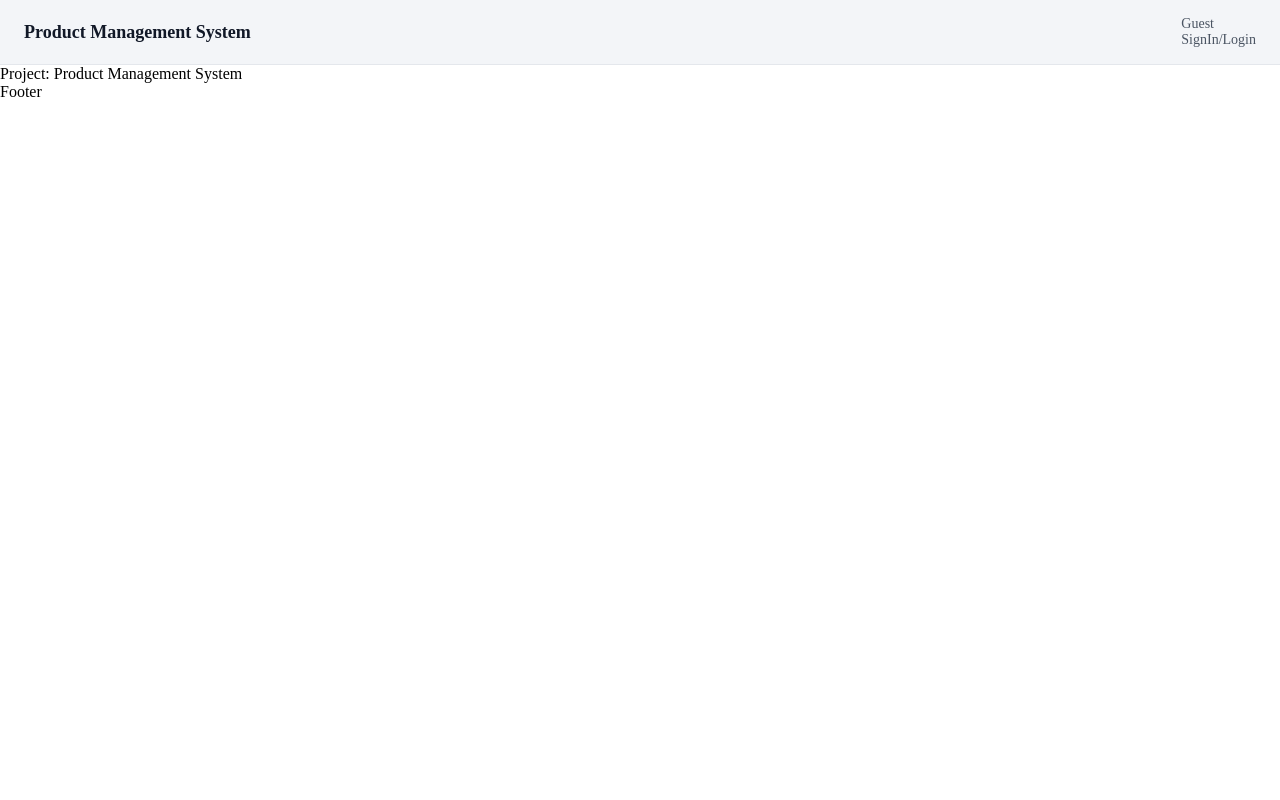
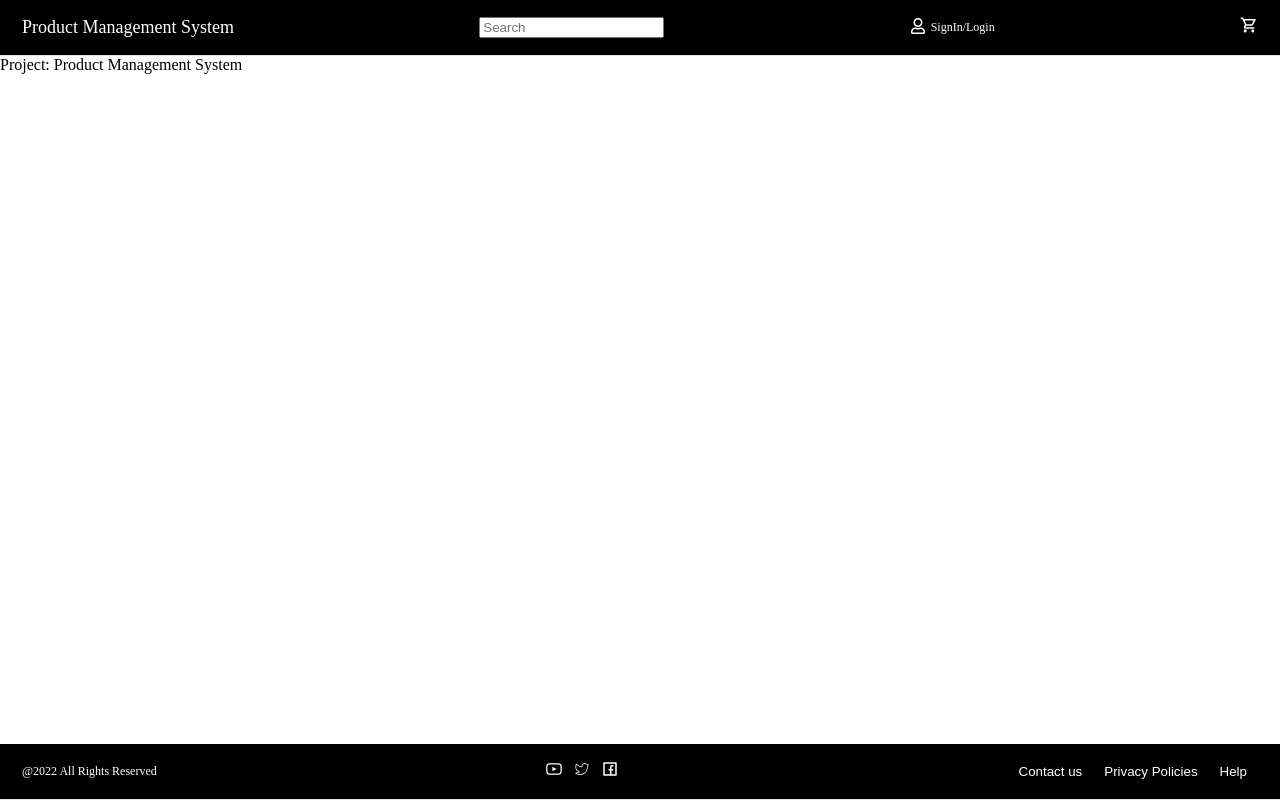
Before and after one commit to xijia007/groupE-project1, a React (Vite) app in the folder frontend/: page / in a window 1280 px wide. Built offline with nearby package versions, Linux system fonts and the light colour scheme.

Commit message:
frontend-footer

```diff
--- a/frontend/package.json
+++ b/frontend/package.json
@@ -11,7 +11,8 @@
   },
   "dependencies": {
     "react": "^19.2.0",
-    "react-dom": "^19.2.0"
+    "react-dom": "^19.2.0",
+    "react-icons": "^5.5.0"
   },
   "devDependencies": {
     "@eslint/js": "^9.39.1",
--- a/frontend/src/App.jsx
+++ b/frontend/src/App.jsx
@@ -6,7 +6,7 @@ function App() {
     <>
 
         <Header />
-        <main>Project: Product Management System</main>
+        <main className='mainContainer'>Project: Product Management System</main>
         <Footer />
     </>
   )
--- a/frontend/src/assets/components/Footer/Footer.css
+++ b/frontend/src/assets/components/Footer/Footer.css
@@ -1,3 +1,37 @@
-.label {
-    color: black;
+.site-footer {
+    display: flex;
+    align-items: center;
+    justify-content: space-between;
+    padding: 16px 22px;
+    background: black;
+    border-bottom: 1px solid #e4e7ec;
 }
+
+.site-footer-copyright {
+    font-size: 12px;
+    font-weight: 300;
+    color: white;
+}
+
+
+.site-footer-image {
+    font-size: 18px;
+    font-weight: 600;
+    color: white;
+}
+
+.site-footer-contact {
+    display: flex;
+    align-items: center;
+    justify-content: space-between;
+    font-size: 12px;
+    font-weight: 300;
+    color: white;
+}
+
+.site-footer-space {
+    margin: 0 5px;
+    background-color: black;
+    color: white;
+    border: none;
+}
--- a/frontend/src/assets/components/Footer/index.jsx
+++ b/frontend/src/assets/components/Footer/index.jsx
@@ -1,7 +1,28 @@
+import './Footer.css'
+import { AiOutlineYoutube } from "react-icons/ai";
+import { CiTwitter } from "react-icons/ci";
+import { RiFacebookBoxLine } from "react-icons/ri";
+
+
 function Footer() {
     return (
         <>
-            <div className="label">Footer</div>
+        <footer className="site-footer">
+            <div className="site-footer-copyright">@2022 All Rights Reserved</div>
+            <div className='site-footer-image'>
+                <AiOutlineYoutube className='site-footer-space'/>
+                <CiTwitter className='site-footer-space'/>
+                <RiFacebookBoxLine className='site-footer-space'/>
+
+            </div>
+
+             <div className='site-footer-contact'>
+                <button className='site-footer-space' title="Contact us">Contact us</button>
+                <button className='site-footer-space'>Privacy Policies</button>
+                <button className='site-footer-space'>Help</button>
+            </div>
+
+        </footer>
         </>
     )
 }
--- a/frontend/src/assets/components/Header/Header.css
+++ b/frontend/src/assets/components/Header/Header.css
@@ -2,25 +2,52 @@
     display: flex;
     align-items: center;
     justify-content: space-between;
-    padding: 16px 24px;
-    background: #f3f5f8;
+    padding: 16px 22px;
+    background: black;
     border-bottom: 1px solid #e4e7ec;
 }
 
-.site-header__userAuth {
-    justify-content: space-between;
-    font-size: 14px;
-    color: #4b5563;
+.site-header-brand {
+    font-size: 18px;
+    font-weight: 300;
+    color: white;
 }
 
-.site-header__brand {
+.site-header-image {
     font-size: 18px;
+    font-weight: 600;
+    color: white;
+
+}
+
+.site-header-search {
+    font-size: 12px;
     font-weight: 600;
     color: #111827;
 }
 
-.site-header__login {
+.site-header-userAuth {
+    display: flex;
+    justify-content: space-between;
+    align-items: center;
+    font-size: 12px;
+    color: white;
+    gap: 5px;
+}
+
+.site-header-image {
+    font-size: 16px;
+    font-weight: 600;
+    color: white;
+}
+
+.site-header-login {
+    font-size: 12px;
+    color: white;
+}
+
+.site-header-shoppingcart {
     font-size: 18px;
     font-weight: 600;
-    color: #111827;
+    color: white;
 }
--- a/frontend/src/assets/components/Header/index.jsx
+++ b/frontend/src/assets/components/Header/index.jsx
@@ -1,12 +1,22 @@
 import './Header.css'
+import { FaRegUser } from 'react-icons/fa'
+import { MdOutlineShoppingCart } from 'react-icons/md'
 
 function Header() {
     return (
         <header className="site-header">
-            <div className="site-header__brand">Product Management System</div>
-            <div className="site-header__userAuth">
-                 <div className='site-header_login'>Guest</div>
-                 <div className='site-header_login'>SignIn/Login</div>
+            <div className="site-header-brand">Product Management System</div>
+            <div className='site-header-search'>
+                <input
+                    placeholder='Search'
+                />
+            </div>
+            <div className="site-header-userAuth">
+                 <div className='site-header-image'><FaRegUser /></div>
+                 <div className='site-header-login'>SignIn/Login</div>
+            </div>
+             <div className='site-header-shoppingcart'>
+                <MdOutlineShoppingCart />
             </div>
 
         </header>
--- a/frontend/src/index.css
+++ b/frontend/src/index.css
@@ -4,6 +4,22 @@
   box-sizing: border-box;
 }
 
+html,
+body,
+#root {
+  height: 100%;
+}
+
+#root {
+  display: flex;
+  flex-direction: column;
+  min-height: 100vh;
+}
+
 body {
   margin: 0;
 }
+
+.mainContainer{
+  flex: 1;
+}
```
Also changed, not shown: 1 other file (tests, documents, lock files or other folders).
